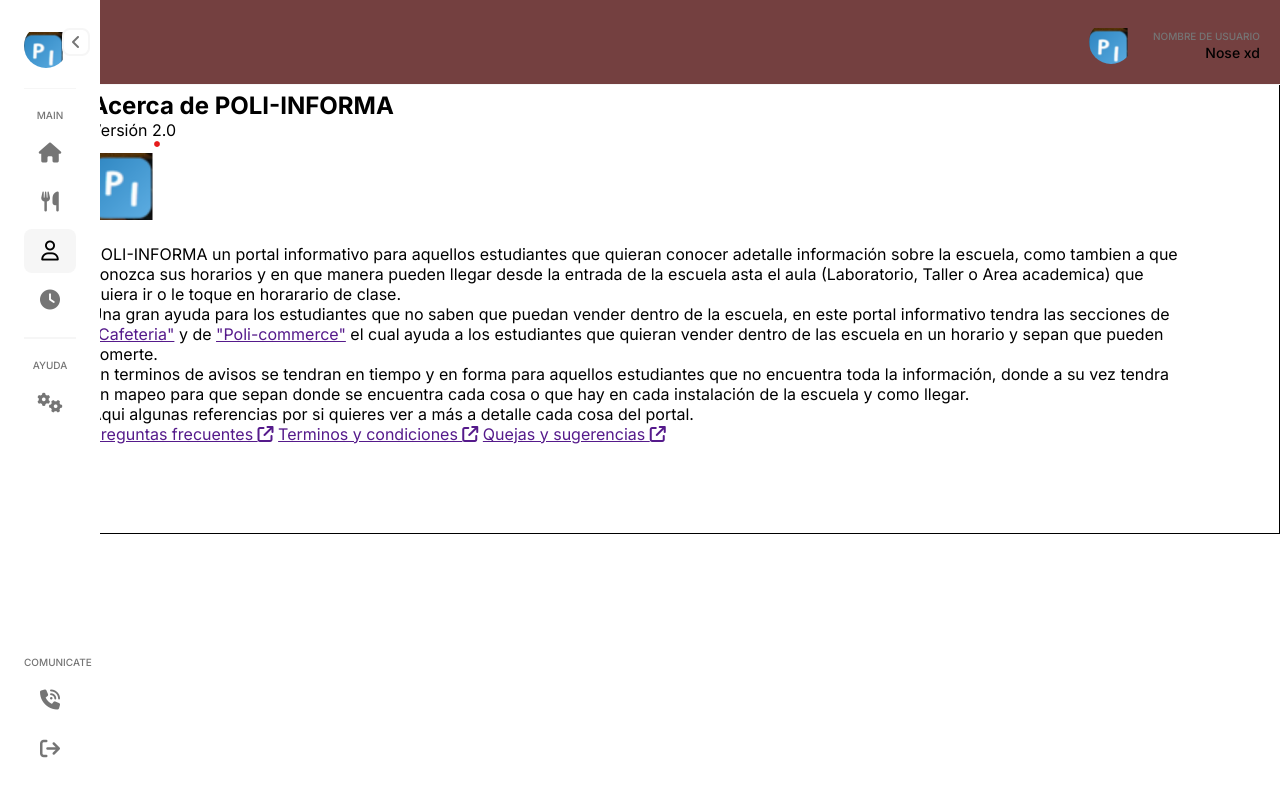
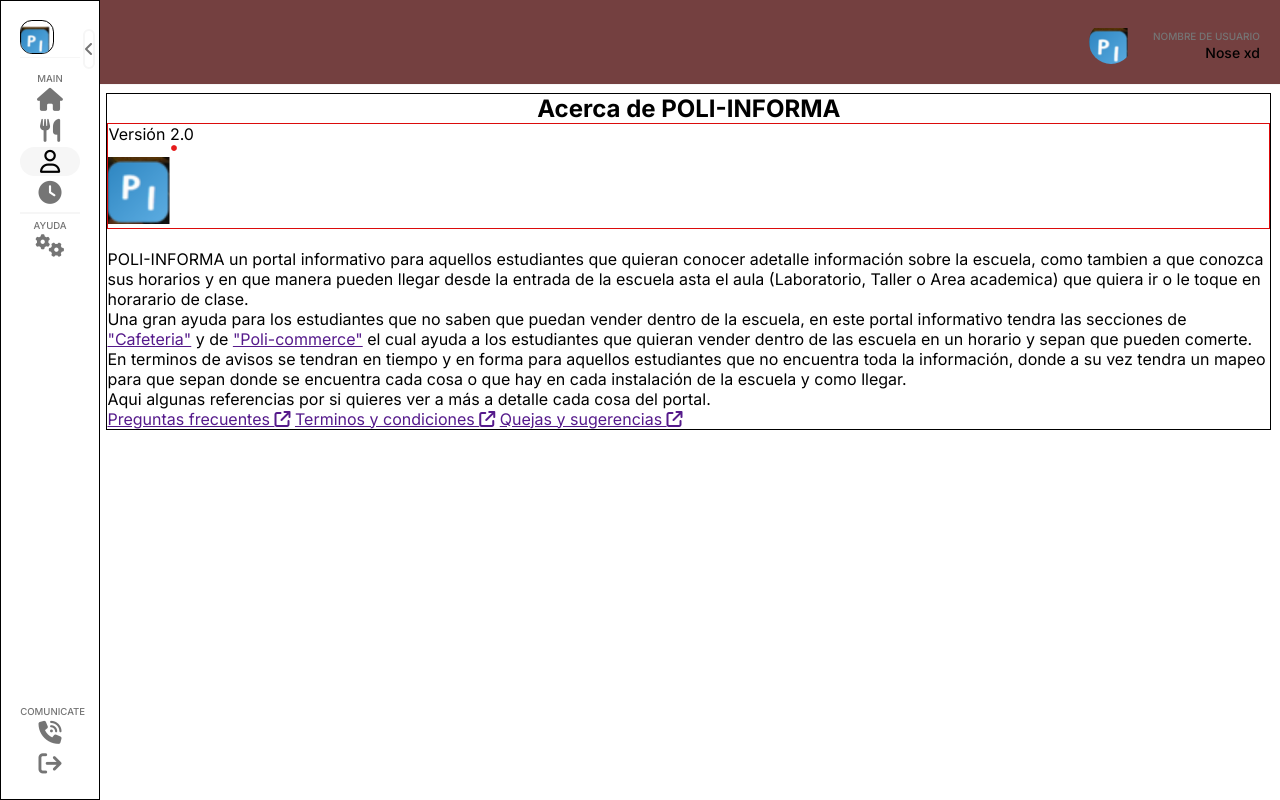
Before and after one commit to kikethor2356/Poli-informa, a PHP site: page /Acercade.php in a window 1280 px wide. Run offline with PHP 8.4, Linux system fonts and the light colour scheme; some libraries are stand-ins or nearby versions.

Commit message:
Menu listo

```diff
--- a/Poli-Informa-1.1/Soporte/Acercade.css
+++ b/Poli-Informa-1.1/Soporte/Acercade.css
@@ -5,3 +5,18 @@
     padding: 0;
     box-sizing: border-box;
 }
+
+.acerca{
+    position: absolute;
+    width: 100%;
+    border: 1px solid #000;
+}
+
+.acerca h1{
+    text-align: center;
+}
+
+.acerca #version{
+    position: relative;
+    border: 1px solid #db0b0b;
+}
--- a/Poli-Informa-1.1/Soporte/Acercade.php
+++ b/Poli-Informa-1.1/Soporte/Acercade.php
@@ -15,7 +15,7 @@
     <section class="home">
         <div class="text">
             <!-- Contenido de todos -->
-            <div class="cuerpo2">
+            <div class="acerca">
                 <h1>Acerca de POLI-INFORMA</h1>
                 <div id="version">
                     <p>Versión 2.0</p>
@@ -46,13 +46,14 @@
                 </div>
             </div>
             <!-- Fin de su contenido -->
+
         <!-- Fin del menu -->
         </div>
     </section>
 
 
 
-    <script>
+    <!-- <script>
         const body = document.querySelector('body'),
         sidebar = body.querySelector('nav'),
         toggle = body.querySelector('.toggle'),
@@ -77,6 +78,6 @@
                 modeText.innerText = "Modo Oscuro";
             }
         })
-    </script>
+    </script> -->
 </body>
 </html>
--- a/Poli-Informa-1.1/Soporte/Menu/MenuUsuario.html
+++ b/Poli-Informa-1.1/Soporte/Menu/MenuUsuario.html
@@ -5,7 +5,6 @@
     <meta name="viewport" content="width=device-width, initial-scale=1.0">
     <link rel="stylesheet" href="https://cdnjs.cloudflare.com/ajax/libs/font-awesome/6.5.1/css/all.min.css" integrity="sha512-DTOQO9RWCH3ppGqcWaEA1BIZOC6xxalwEsw9c2QQeAIftl+Vegovlnee1c9QX4TctnWMn13TZye+giMm8e2LwA==" crossorigin="anonymous" referrerpolicy="no-referrer" />
     <script src="https://cdnjs.cloudflare.com/ajax/libs/jquery/3.6.0/jquery.min.js"></script>
-    <title>Menu</title>
 </head>
 <body>
     <!-- Menu -->
@@ -168,27 +167,30 @@
             position: fixed;
             top: 0;
             left: 0;
-        width: 256px;
+            width: 15%;
             height: 100vh;
             display: flex;
             flex-direction: column;
-        gap: 20px;
+            gap: 2%;
             background-color: #fff;
-        padding: 24px;
+            padding: 1.5%;
             transition: all 0.3s;
             z-index: 100;
+            flex-shrink: 0; /* No permitir que el menú se reduzca */
+            border: 1px solid #000;
         }
         .sidebar header {
             display: flex;
-        gap: 20px;
-        padding-bottom: 20px;
+            gap: 2%;
+            padding-bottom: 5%;
             border-bottom: 1px solid #f6f6f6;
         }
         .user-img {
-        width: 44px;
-        height: 44px;
-        border-radius: 50%;
+            width: 34px;
+            height: 34px;
+            border-radius: 35%;
             overflow: hidden;
+            border: 1px solid #000;
         }
         .user-img img {
             width: 100%;
@@ -196,14 +198,14 @@
         }
         .user-details .title,
         .menu .title {
-        font-size: 10px;
-        font-weight: 500;
+            font-size: 60%;
+            font-weight: 500; /*Leta oscura*/
             color: #757575;
             text-transform: uppercase;
-        margin-bottom: 10px;
+            margin-bottom: 1%;
         }
         .user-details .name {
-        font-size: 14px;
+            font-size: 90%;
             font-weight: 500;
         }
         nav {
@@ -212,18 +214,18 @@
         .menu ul li {
             position: relative;
             list-style: none;
-        margin-bottom: 5px;
+            margin-bottom: 2px;
         }
         .menu ul li a {
             display: flex;
             align-items: center;
-        gap: 10px;
-        font-size: 14px;
+            gap: 10%;
+            font-size: 80%;
             font-weight: 500;
             color: #757575;
             text-decoration: none;
-        padding: 12px 8px;
-        border-radius: 8px;
+            padding: 5% 2%;
+            border-radius: 80px;
             transition: all 0.3s;
         }
         .menu ul li > a:hover,
@@ -232,40 +234,40 @@
             background-color: #f6f6f6;
         }
         .menu ul li .icon {
-        font-size: 20px;
+            font-size: 180%;
         }
         .menu ul li .text {
             flex: 1;
         }
         .menu ul li .arrow {
-        font-size: 14px;
+            font-size: 125%;
             transition: all 0.3s;
         }
         .menu ul li.active .arrow {
             transform: rotate(180deg);
         }
-        .menu .sub-menu {
+        .menu .sub-menu { /*Sub menu de cafeteria y soporte*/
             display: none;
-        margin-left: 20px;
-        padding-left: 20px;
-        padding-top: 5px;
+            margin-left: 20%;
+            padding-left: 1%;
+            padding-top: 1%;
             border-left: 1px solid #f6f6f6;
         }
         .menu .sub-menu li a {
-        padding: 10px 8px;
-        font-size: 12px;
+            padding: 5% 8%;
+            font-size: 70%;
         }
         .menu:not(:last-child) {
-        padding-bottom: 10px;
-        margin-bottom: 20px;
+            padding-bottom: 5%;
+            margin-bottom: 10%;
             border-bottom: 2px solid #f6f6f6;
         }
         .menu-btn {
             position: absolute;
-        right: 10px;
+            right: 4%;
             top: 3.5%;
-        width: 28px;
-        height: 28px;
+            width: 12%;
+            height: 5%;
             border-radius: 8px;
             display: flex;
             align-items: center;
@@ -305,7 +307,7 @@
         }
         .sidebar.active .menu > ul > li > a .text {
             position: absolute;
-        left: 70px;
+            left: 70%;
             top: 50%;
             transform: translateY(-50%);
             padding: 10px;
@@ -329,17 +331,17 @@
             z-index: -1;
         }
         .sidebar.active .menu > ul > li > a:hover .text {
-        left: 50px;
+            left: 90%;
             opacity: 1;
             visibility: visible;
         }
         .sidebar.active .menu .sub-menu {
             position: absolute;
             top: 0;
-        left: 20px;
-        width: 200px;
+            left: 60%;
+            width: 200%;
             border-radius: 20px;
-        padding: 10px 20px;
+            padding: 10% 20%;
             border: 1px solid #f6f6f6;
             background-color: #fff;
             box-shadow: 0px 10px 8px rgba(0, 0, 0, 0.1);
@@ -347,18 +349,17 @@
 
         /* Cuerpo */
         .home {
-        position: relative;
-        top: 0;
+            padding: .5%;
+            margin-left: 7%;
+            position: absolute;
+            width: 91%;
+        }
+
+        .home .text {
+            margin-top: 6.5%;
+            padding: .9%;
             width: 100%;
-        }
-        .home .text {
-        padding: 7%;
-        border: 1px solid #000;
-        width: 100%;
-        }
-        .home ~ .text {
-        height: 100%;
-        padding: 5%;
+            position: absolute;
         }
 
         /* Menu arriba */
```
Also changed, not shown: Poli-Informa-1.1/Usuario/Menu.css (deleted, +0 -56 lines). Lines whose indentation alone changed are shown as unchanged.
